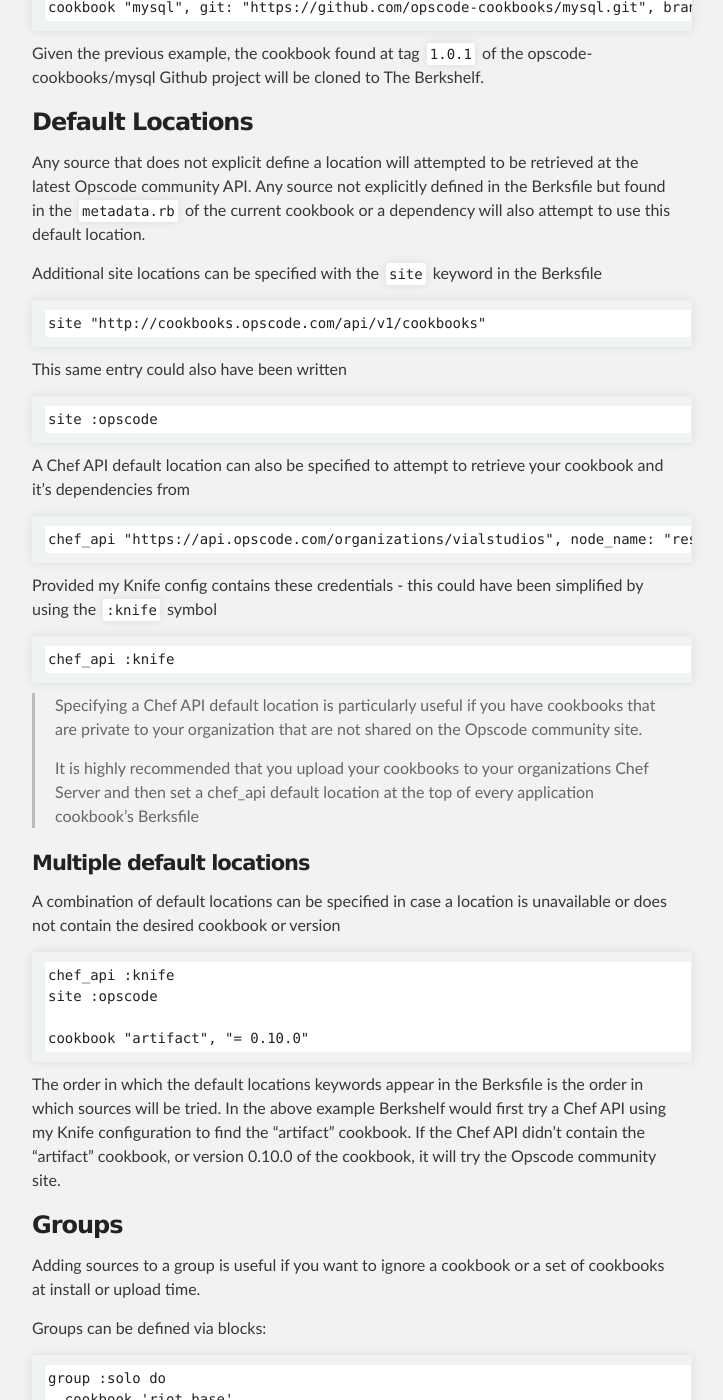
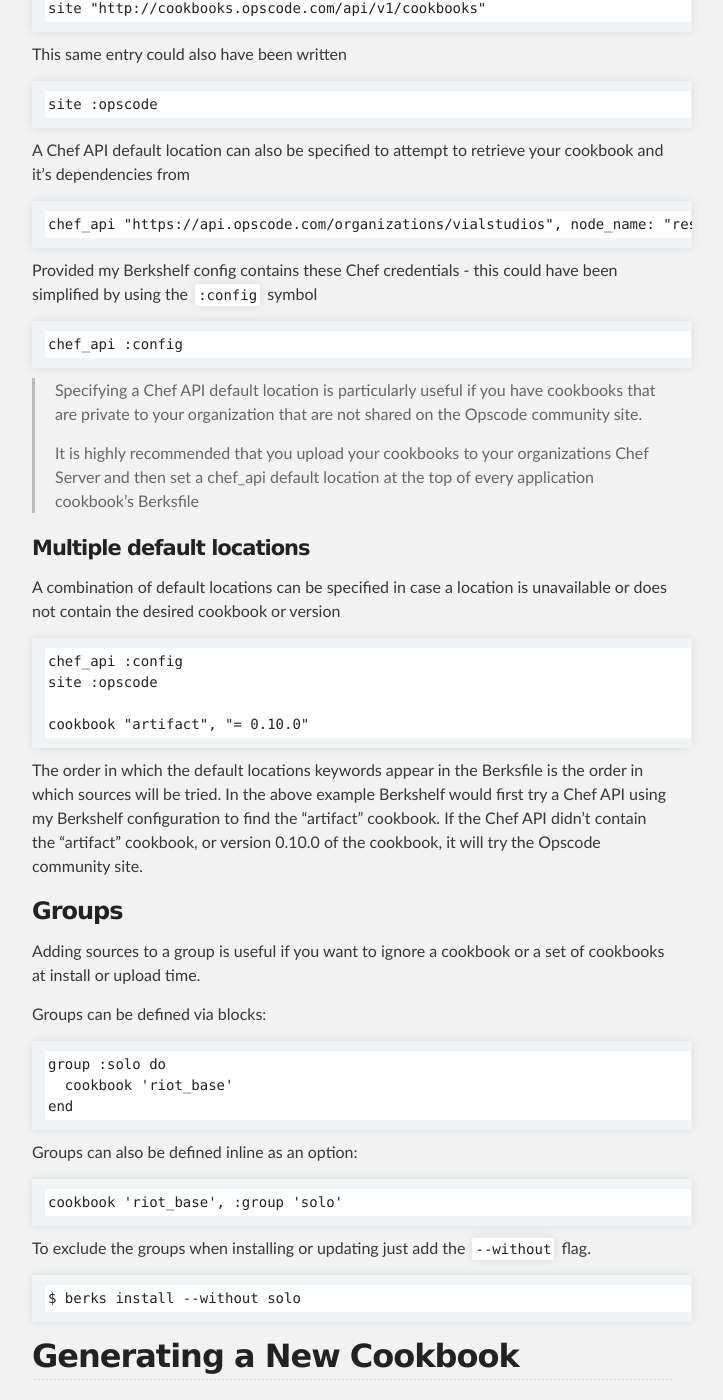
Before and after one commit to berkshelf/berkshelf, a Jekyll site: the page built from index.html, in a window 1280 px wide and 1400 px high, scrolled down 6620 px. Shown: the whole window, without its empty margins (288-1011 px from the left). Built offline with Jekyll 4.4.1, drawn with Linux system fonts in a browser that asks for light colours; some of the changed text lies outside the part shown.

Commit message:
chef_api location changes for 1.0.0

```diff
--- a/_includes/index.md
+++ b/_includes/index.md
@@ -2,7 +2,9 @@
 
 If you're familiar with [Bundler](http://gembundler.com), then Berkshelf is a breeze.
 
-    $ gem install berkshelf
+    $ gem install berkshelf --pre
+    Successfully installed berkshelf-1.0.0.rc1
+    1 gem installed
 
 Specify your dependencies in a Berksfile in your application or cookbook's root
 
@@ -83,18 +85,6 @@ Cookbooks will be made available through a mounted drive when the Chef-Solo prov
 
 If the Chef Server provisioner is used, cookbooks will be uploaded to a Chef Server before the provisioning process begins.
 
-#### Specifying a Knife config
-
-The Chef Server used for uploading cookbooks or retrieving cookbooks from a `chef_api` location specified with the `:knife` value is by default located at `~/.chef/knife.rb`. This can be overridden by setting a value for `config_path`
-
-    require 'berkshelf/vagrant'
-
-    Vagrant::Config.run do |config|
-      config.berkshelf.config_path = "~/.chef/other_knife.rb"
-    end
-
-The `config_path` attribute expects a path to a Knife configuration which contains valid credentials to a Chef API.
-
 #### Setting a Berksfile location
 
 By default, the Berkshelf Vagrant plugin will assume that the Vagrantfile is located in the same directory as a Berksfile. If your Berksfile is located in another directory you can override this behavior
@@ -116,7 +106,7 @@ Dependencies are managed via the file `Berksfile`. The Berksfile is like Bundler
     cookbook 'nginx'
     cookbook 'pvpnet', path: '/Users/reset/code/riot-cookbooks/pvpnet-cookbook'
     cookbook 'mysql', git: 'git://github.com/opscode-cookbooks/mysql.git'
-    cookbook 'myapp', chef_api: :knife
+    cookbook 'myapp', chef_api: :config
 
 All sources _and_ their dependencies will be retrieved, recursively. Two kinds of sources can be defined.
 
@@ -169,13 +159,13 @@ By default a cookbook source is assumed to come from the Opscode Community site
 
 The Chef API location allows you to treat your Chef Server like an [artifact](http://en.wikipedia.org/wiki/Artifact_%28software_development%29) server. Cookbooks or dependencies can be pulled directly out of a Chef Server. This is super useful if your organization has cookbooks that isn't available to the community but may be a dependency of other proprietary cookbooks in your organization.
 
-A Chef API Location is expressed with the `chef_api` key followed by some options. You can tell Berkshelf to use your Knife config by passing the `chef_api` key the symbol `:knife`.
+A Chef API Location is expressed with the `chef_api` key followed by some options. You can tell Berkshelf to use the Chef credentials found in your Berkshelf config by passing the symbol `:config` to `chef_api`.
 
-    cookbook "artifact", chef_api: :knife
+    cookbook "artifact", chef_api: :config
 
-The Knife config used is located at `~/.chef/knife.rb` or the value of `ENV["CHEF_CONFIG"]` by default. This can be overridden by passing the `-c` flag to the `berks` command.
+The Berkshelf configuration is by default located at `~/.berkshelf/config.json`. You can specify a different configuration file with the `-c` flag.
 
-    $ berks install -c /Users/reset/code/chef-repo/.chef/knife.rb
+    $ berks install -c /Users/reset/.berkshelf/production-config.json
 
 You can also explicitly define the `chef_server_url`, `node_name`, and `client_key` to use:
 
@@ -229,9 +219,9 @@ A Chef API default location can also be specified to attempt to retrieve your co
 
     chef_api "https://api.opscode.com/organizations/vialstudios", node_name: "reset", client_key: "/Users/reset/.chef/reset.pem"
 
-Provided my Knife config contains these credentials - this could have been simplified by using the `:knife` symbol
+Provided my Berkshelf config contains these Chef credentials - this could have been simplified by using the `:config` symbol
 
-    chef_api :knife
+    chef_api :config
 
 > Specifying a Chef API default location is particularly useful if you have cookbooks that are
 > private to your organization that are not shared on the Opscode community site.
@@ -243,12 +233,12 @@ Provided my Knife config contains these credentials - this could have been simpl
 
 A combination of default locations can be specified in case a location is unavailable or does not contain the desired cookbook or version
 
-    chef_api :knife
+    chef_api :config
     site :opscode
 
     cookbook "artifact", "= 0.10.0"
 
-The order in which the default locations keywords appear in the Berksfile is the order in which sources will be tried. In the above example Berkshelf would first try a Chef API using my Knife configuration to find the "artifact" cookbook. If the Chef API didn't contain the "artifact" cookbook, or version 0.10.0 of the cookbook, it will try the Opscode community site.
+The order in which the default locations keywords appear in the Berksfile is the order in which sources will be tried. In the above example Berkshelf would first try a Chef API using my Berkshelf configuration to find the "artifact" cookbook. If the Chef API didn't contain the "artifact" cookbook, or version 0.10.0 of the cookbook, it will try the Opscode community site.
 
 ### Groups
 
```
